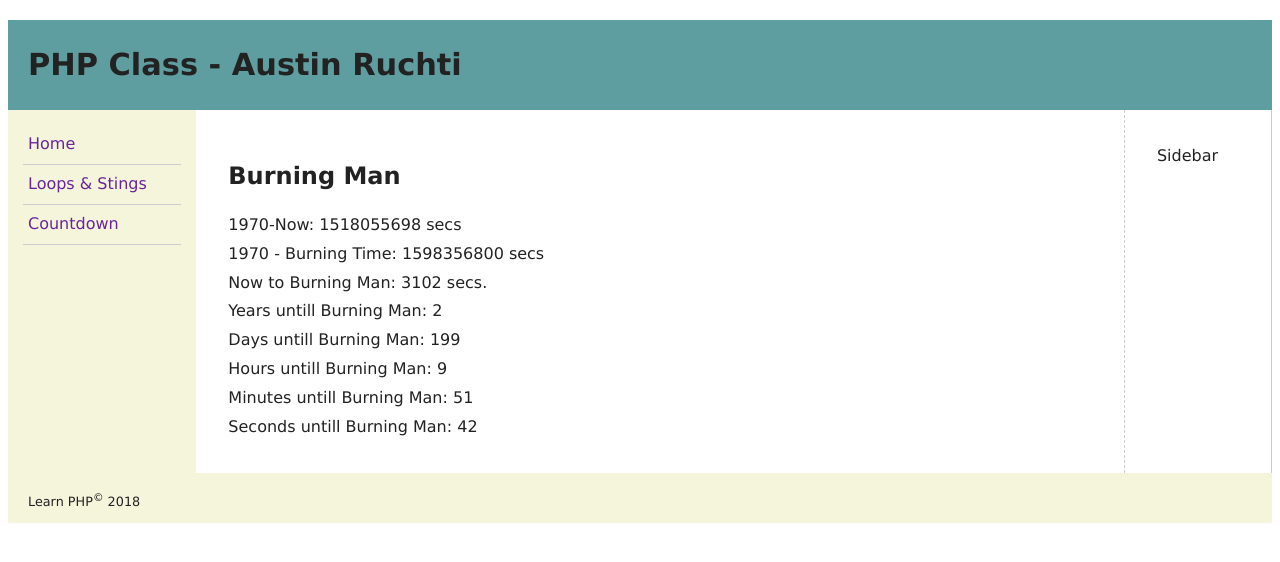
After one commit to AustinRuchti/PHPclass, a PHP site: page /clock/counter.php in a window 1280 px wide. The commit adds this page. Shown: the top 562 px of the page. Run offline with PHP 8.4, Linux system fonts and the light colour scheme.

Commit message:
Start of PHP class

```diff
--- /dev/null
+++ b/clock/counter.php
@@ -0,0 +1,82 @@
+<?php
+/*This is a countdown timer
+ * Burning Man 8-25-2020
+ */
+
+//VARIABLES
+    $secPerMinutes = 60;
+    $secPerHour = 60 * $secPerMinutes;
+    $secPerDay = 24 * $secPerHour;
+    $secPerYear = 365 * $secPerDay;
+
+    //current time variable
+    $now = time();
+
+    //Burning man time -- starts with 12 (noon) -- show difference in seconds
+    $burningManTime = mktime(12,0,0,8,25,2020);
+
+    //Number of seconds between then an now
+    $seconds = $burningManTime - $now;
+    $Years = floor($seconds/$secPerYear);
+
+    //Subtract 2 years of seconds out of the current second to get days
+    $seconds = $seconds - ($Years * $secPerYear);
+    $Days = floor($seconds / $secPerDay);
+
+    $seconds = $seconds -($Days * $secPerDay);
+    $Hours =  floor($seconds / $secPerHour);
+
+    $seconds = $seconds - ($Hours * $secPerHour);
+    $Minutes = floor($seconds / $secPerMinutes);
+    $Seconds = $seconds - ($Minutes * $secPerMinutes);
+
+
+
+
+
+
+
+
+?>
+
+<!DOCTYPE html>
+<html lang="en">
+<head>
+    <meta charset="UTF-8">
+    <title>Counter</title>
+    <link rel="stylesheet" type="text/css" href="../css/mystyles.css"/>
+</head>
+
+<body>
+<div class="page-wrap">
+    <header class="site-header">
+        <?php include "../includes/header.php" ?>
+    </header>
+    <div class="flex-box">
+        <nav class="main-nav">
+            <?php include "../includes/menu.php" ?>
+        </nav>
+        <section class="main-content">
+
+            <h2>Burning Man</h2>
+            <div class="content">
+                1970-Now: <?=$now?> secs <br>
+                1970 - Burning Time: <?=$burningManTime?> secs <br>
+                Now to Burning Man: <?=$seconds?> secs. <br>
+                Years untill Burning Man: <?=$Years?> <br>
+                Days untill Burning Man: <?=$Days?><br>
+                Hours untill Burning Man: <?=$Hours?><br>
+                Minutes untill Burning Man: <?=$Minutes?><br>
+                Seconds untill Burning Man: <?=$Seconds?><br>
+
+            </div>
+        </section>
+        <aside class="right-sidebar">Sidebar</aside>
+    </div><!--end flex box here-->
+
+    <footer>
+        <?php include "../includes/footer.php" ?>
+    </footer>
+</div><!--/page wrap-->
+</body>
+</html>
--- /dev/null
+++ b/includes/footer.php
@@ -0,0 +1 @@
+<div>Learn PHP<sup>&copy;</sup> 2018</div>
--- /dev/null
+++ b/includes/header.php
@@ -0,0 +1 @@
+<h1>PHP Class - Austin Ruchti</h1>
--- /dev/null
+++ b/includes/menu.php
@@ -0,0 +1,5 @@
+<ul>
+    <li class="menu-item"><a href="/">Home</a></li>
+    <li class="menu-item"><a href="../loops/loops-strings.php">Loops & Stings</a></li>
+    <li class="menu-item"><a href="../clock/counter.php">Countdown</a></li>
+</ul>
```
Also changed, not shown: includes/template.php (added, +34 -0 lines), index.php (+3 -7 lines), loops/loops-strings.php (added, +113 -0 lines).
